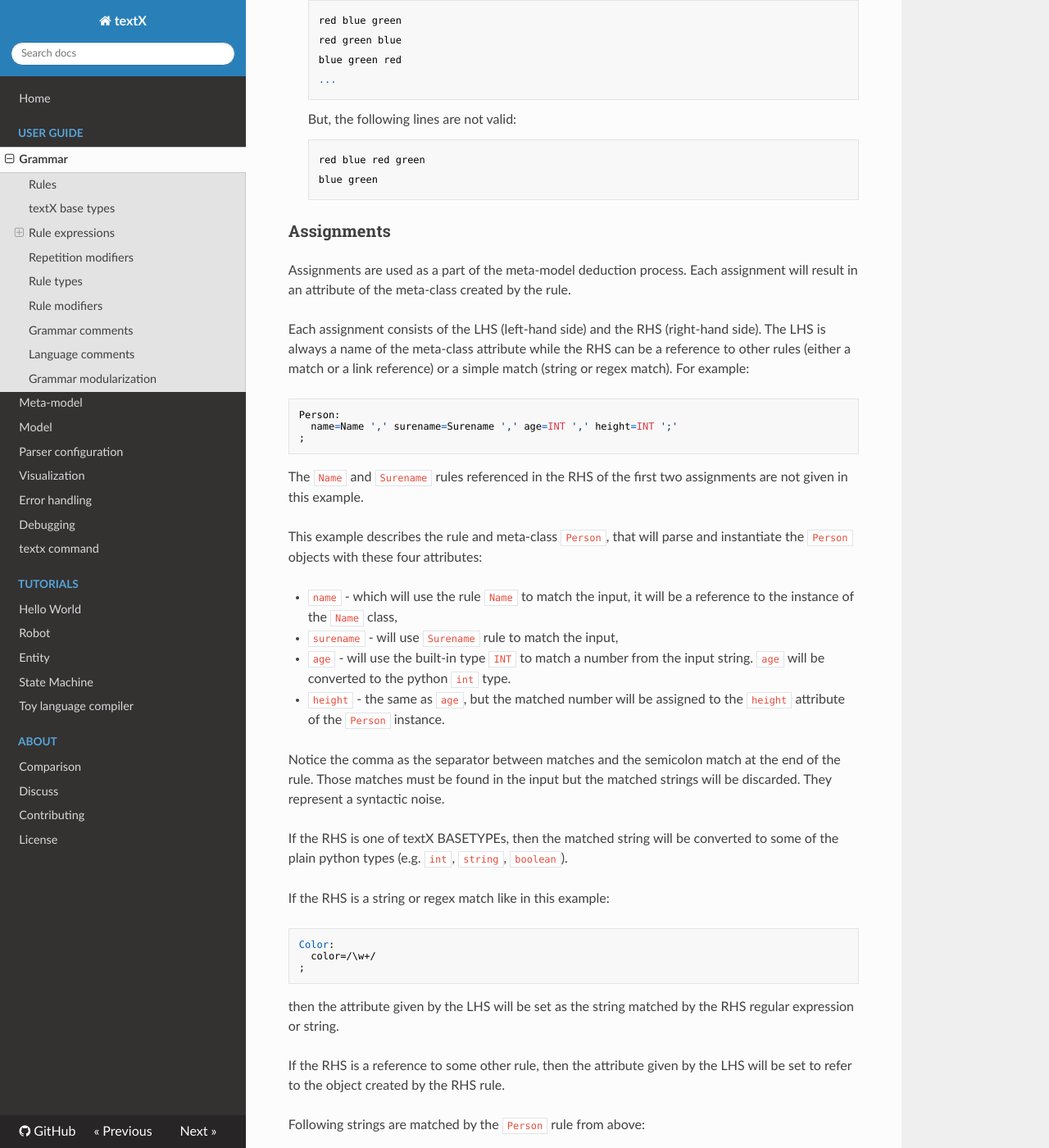
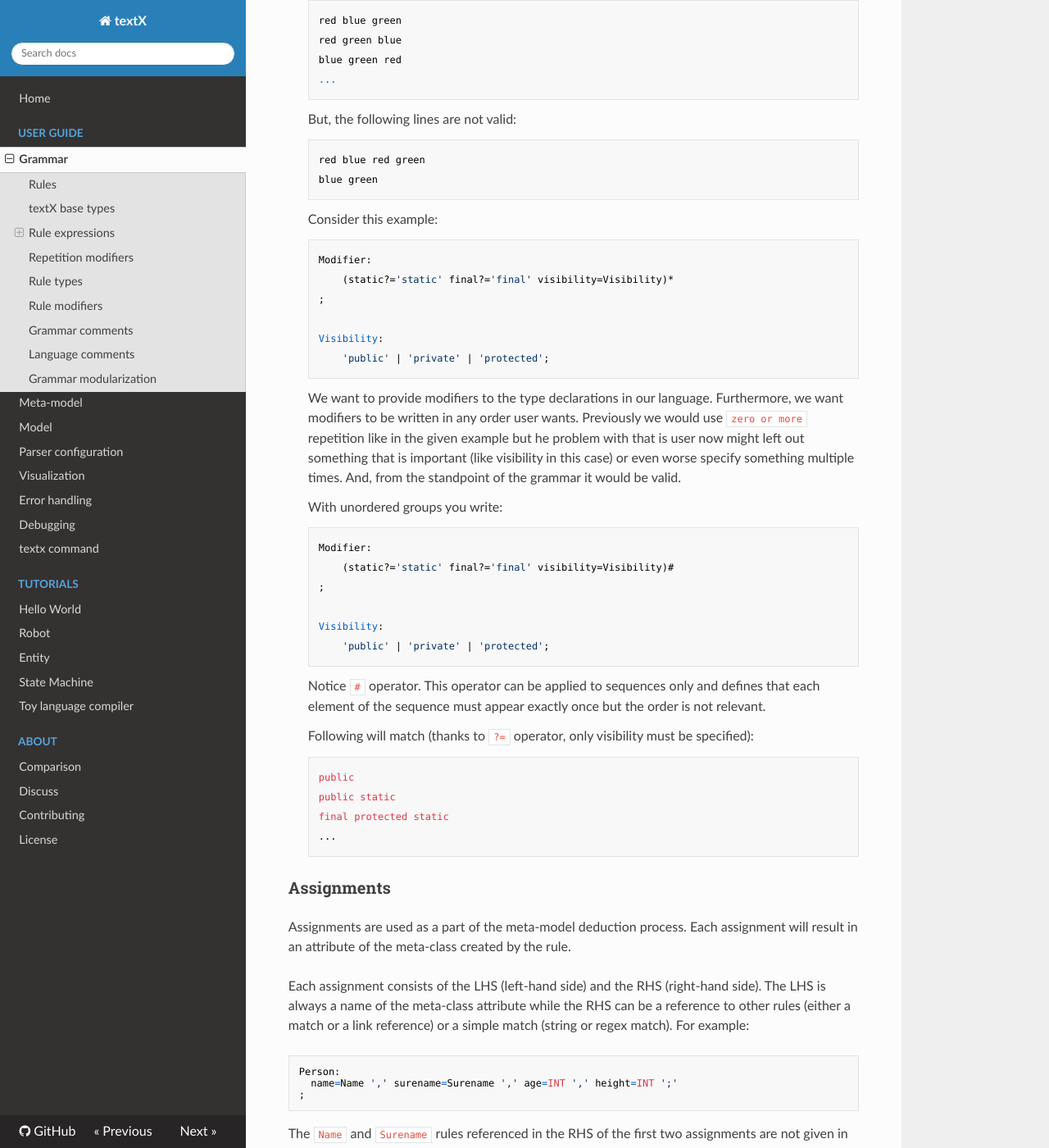
Before and after one commit to textX/textX, an MkDocs documentation site: the page built from docs/grammar.md, in a window 1280 px wide and 1400 px high, scrolled down 5780 px. Shown: the whole window at 82% size. Built offline with MkDocs 1.6.1, drawn with Linux system fonts in a browser that asks for light colours; nearby versions of some CDN libraries; old or Windows-style settings are respelled for this version of MkDocs.

Commit message:
Addition to docs for unordered groups.

```diff
--- a/docs/grammar.md
+++ b/docs/grammar.md
@@ -250,6 +250,43 @@ Now, an ordered choice in the parentheses is optional.
 
         red blue red green
         blue green
+
+    Consider this example:
+
+        Modifier:
+            (static?='static' final?='final' visibility=Visibility)*
+        ;
+
+        Visibility:
+            'public' | 'private' | 'protected';
+
+    We want to provide modifiers to the type declarations in our language.
+    Furthermore, we want modifiers to be written in any order user wants.
+    Previously we would use `zero or more` repetition like in the given example
+    but he problem with that is user now might left out something that is
+    important (like visibility in this case) or even worse specify something
+    multiple times. And, from the standpoint of the grammar it would be valid.
+
+    With unordered groups you write:
+
+        Modifier:
+            (static?='static' final?='final' visibility=Visibility)#
+        ;
+
+        Visibility:
+            'public' | 'private' | 'protected';
+
+    Notice `#` operator. This operator can be applied to sequences only and
+    defines that each element of the sequence must appear exactly once but the
+    order is not relevant.
+
+    Following will match (thanks to `?=` operator, only visibility must be
+    specified):
+
+        public
+        public static
+        final protected static
+        ...
 
 
 ### Assignments
```
